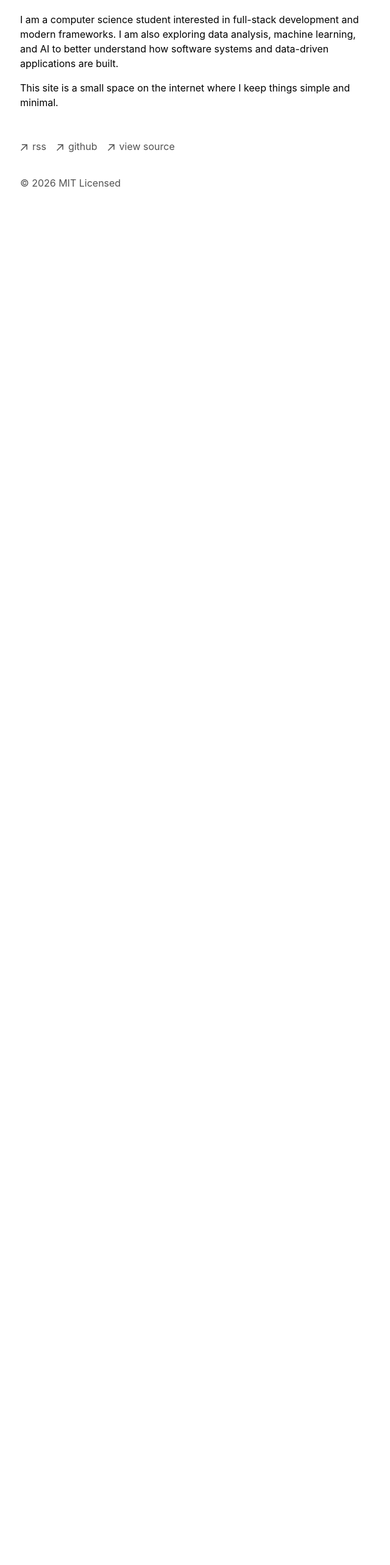
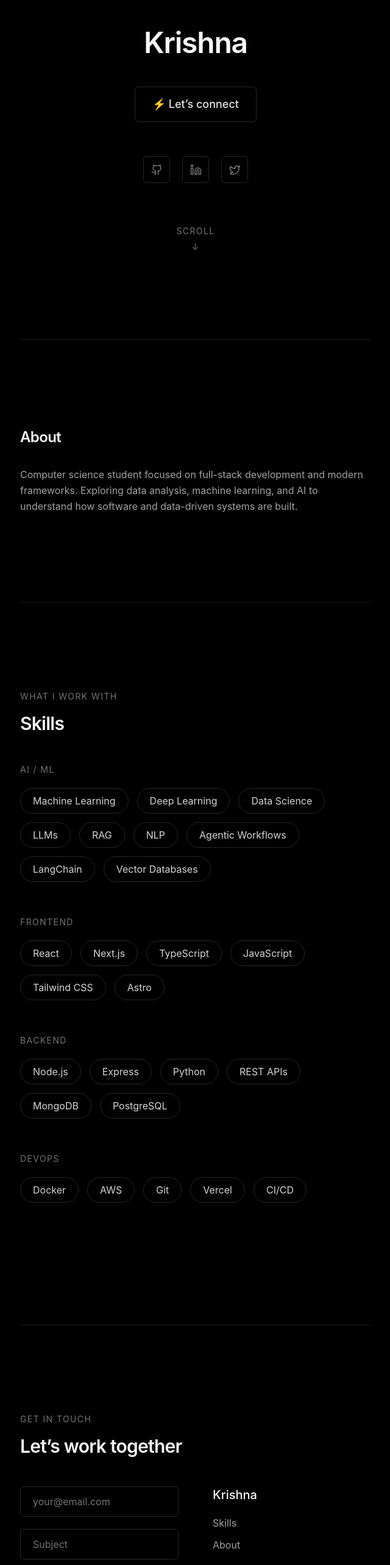
Before and after one commit to KrishnaJadhav2525/krishna-portfolio, a Next.js app: page / in a window 1280 px wide. Shown: the part 180-2746 px from the top of the page at 61% size, without its empty margins (319-959 px from the left). Before the commit the page ends 800 px from the top, so only its background shows below. Built offline with nearby package versions, Linux system fonts and the light colour scheme.

Commit message:
Final polish: spacing, colors, typography locked

```diff
--- a/app/layout.tsx
+++ b/app/layout.tsx
@@ -2,41 +2,17 @@ import './global.css'
 import type { Metadata } from 'next'
 import { GeistSans } from 'geist/font/sans'
 import { GeistMono } from 'geist/font/mono'
-import { Navbar } from './components/nav'
 import { Analytics } from '@vercel/analytics/react'
 import { SpeedInsights } from '@vercel/speed-insights/next'
-import Footer from './components/footer'
 import { baseUrl } from './sitemap'
 
 export const metadata: Metadata = {
   metadataBase: new URL(baseUrl),
-  title: {
-    default: 'Next.js Portfolio Starter',
-    template: '%s | Next.js Portfolio Starter',
-  },
-  description: 'This is my portfolio.',
-  openGraph: {
-    title: 'My Portfolio',
-    description: 'This is my portfolio.',
-    url: baseUrl,
-    siteName: 'My Portfolio',
-    locale: 'en_US',
-    type: 'website',
-  },
-  robots: {
-    index: true,
-    follow: true,
-    googleBot: {
-      index: true,
-      follow: true,
-      'max-video-preview': -1,
-      'max-image-preview': 'large',
-      'max-snippet': -1,
-    },
-  },
+  title: 'Krishna',
+  description: 'Personal website of Krishna.',
 }
 
-const cx = (...classes) => classes.filter(Boolean).join(' ')
+const cx = (...classes: string[]) => classes.filter(Boolean).join(' ')
 
 export default function RootLayout({
   children,
@@ -47,16 +23,27 @@ export default function RootLayout({
     <html
       lang="en"
       className={cx(
-        'text-black bg-white dark:text-white dark:bg-black',
+        'dark',
+        'text-white bg-black',
         GeistSans.variable,
         GeistMono.variable
       )}
     >
-      <body className="antialiased max-w-xl mx-4 mt-8 lg:mx-auto">
-        <main className="flex-auto min-w-0 mt-6 flex flex-col px-2 md:px-0">
-          <Navbar />
+      <body className="antialiased">
+        {/* Top-right navigation */}
+        <header className="fixed top-6 right-8 z-50">
+          <nav className="flex gap-6 text-sm text-neutral-400">
+            <a href="#about" className="hover:text-white transition">
+              About
+            </a>
+            <a href="#skills" className="hover:text-white transition">
+              Skills
+            </a>
+          </nav>
+        </header>
+
+        <main className="max-w-xl mx-4 mt-24 lg:mx-auto">
           {children}
-          <Footer />
           <Analytics />
           <SpeedInsights />
         </main>
--- a/app/page.tsx
+++ b/app/page.tsx
@@ -1,21 +1,195 @@
+import Link from "next/link"
+import { Github, Twitter, Linkedin } from "lucide-react"
+
 export default function Page() {
   return (
-    <section>
-      <h1 className="mb-8 text-2xl font-semibold tracking-tighter">
-        Krishna
-      </h1>
+    <section className="relative bg-black">
+      {/* GLOBAL SOFT GLOW */}
+      <div className="pointer-events-none absolute inset-0 -z-10 bg-[radial-gradient(ellipse_at_top,rgba(99,102,241,0.10),transparent_70%)]" />
 
-      <p className="mb-4">
-        I am a computer science student interested in full-stack development and
-        modern frameworks. I am also exploring data analysis, machine learning,
-        and AI to better understand how software systems and data-driven
-        applications are built.
-      </p>
+      {/* HERO */}
+      <div className="min-h-[80vh] flex flex-col items-center justify-center text-center">
+        <h1 className="text-4xl md:text-5xl font-semibold tracking-tight mb-12 text-neutral-50">
+          Krishna
+        </h1>
 
-      <p className="mb-4">
-        This site is a small space on the internet where I keep things simple
-        and minimal.
-      </p>
+        <Link
+          href="#contact"
+          className="inline-flex items-center gap-2 px-7 py-3.5 text-lg font-medium border border-neutral-800 rounded-md text-neutral-200 hover:text-white hover:border-neutral-600 transition mb-14"
+        >
+          ⚡ Let’s connect
+        </Link>
+
+        <div className="flex gap-5 mb-20">
+          {[Github, Linkedin, Twitter].map((Icon, i) => (
+            <a
+              key={i}
+              href="#"
+              className="w-11 h-11 flex items-center justify-center rounded-md border border-neutral-800 text-neutral-500 hover:text-neutral-200 hover:border-neutral-600 transition"
+            >
+              <Icon size={19} />
+            </a>
+          ))}
+        </div>
+
+        <a
+          href="#about"
+          className="flex flex-col items-center gap-1.5 text-sm tracking-widest uppercase text-neutral-500 hover:text-neutral-300 transition animate-bounce"
+        >
+          <span>Scroll</span>
+          <span>↓</span>
+        </a>
+      </div>
+
+      {/* ABOUT */}
+      <section
+        id="about"
+        className="py-36 scroll-mt-36 border-t border-neutral-900"
+      >
+        <h2 className="text-2xl font-semibold tracking-tight mb-8 text-neutral-100">
+          About
+        </h2>
+
+        <p className="text-base text-neutral-400 leading-relaxed max-w-xl">
+          Computer science student focused on full-stack development and
+          modern frameworks. Exploring data analysis, machine learning,
+          and AI to understand how software and data-driven systems are built.
+        </p>
+      </section>
+
+      {/* SKILLS */}
+      <section
+        id="skills"
+        className="py-36 scroll-mt-36 border-t border-neutral-900"
+      >
+        <p className="text-sm text-neutral-500 mb-4 tracking-widest">
+          WHAT I WORK WITH
+        </p>
+
+        <h2 className="text-3xl font-semibold tracking-tight mb-12 text-neutral-100">
+          Skills
+        </h2>
+
+        {[
+          {
+            title: "AI / ML",
+            items: [
+              "Machine Learning",
+              "Deep Learning",
+              "Data Science",
+              "LLMs",
+              "RAG",
+              "NLP",
+              "Agentic Workflows",
+              "LangChain",
+              "Vector Databases",
+            ],
+          },
+          {
+            title: "Frontend",
+            items: [
+              "React",
+              "Next.js",
+              "TypeScript",
+              "JavaScript",
+              "Tailwind CSS",
+              "Astro",
+            ],
+          },
+          {
+            title: "Backend",
+            items: [
+              "Node.js",
+              "Express",
+              "Python",
+              "REST APIs",
+              "MongoDB",
+              "PostgreSQL",
+            ],
+          },
+          {
+            title: "DevOps",
+            items: ["Docker", "AWS", "Git", "Vercel", "CI/CD"],
+          },
+        ].map(section => (
+          <div key={section.title} className="mb-14">
+            <p className="text-sm text-neutral-500 mb-5 tracking-widest">
+              {section.title.toUpperCase()}
+            </p>
+            <div className="flex flex-wrap gap-3.5">
+              {section.items.map(skill => (
+                <span
+                  key={skill}
+                  className="px-5 py-2 text-base rounded-full border border-neutral-800 text-neutral-300 hover:border-neutral-600 transition"
+                >
+                  {skill}
+                </span>
+              ))}
+            </div>
+          </div>
+        ))}
+      </section>
+
+      {/* CONTACT */}
+      <section
+        id="contact"
+        className="py-36 scroll-mt-36 border-t border-neutral-900"
+      >
+        <p className="text-sm text-neutral-500 mb-4 tracking-widest">
+          GET IN TOUCH
+        </p>
+
+        <h2 className="text-3xl font-semibold tracking-tight mb-12 text-neutral-100">
+          Let’s work together
+        </h2>
+
+        <div className="grid md:grid-cols-2 gap-14">
+          <div className="space-y-5">
+            <input
+              type="email"
+              placeholder="your@email.com"
+              className="w-full bg-black border border-neutral-800 rounded-md px-5 py-3 text-base text-neutral-200 placeholder-neutral-500 focus:outline-none focus:border-neutral-600"
+            />
+
+            <input
+              type="text"
+              placeholder="Subject"
+              className="w-full bg-black border border-neutral-800 rounded-md px-5 py-3 text-base text-neutral-200 placeholder-neutral-500 focus:outline-none focus:border-neutral-600"
+            />
+
+            <textarea
+              placeholder="Your message..."
+              rows={4}
+              className="w-full bg-black border border-neutral-800 rounded-md px-5 py-3 text-base text-neutral-200 placeholder-neutral-500 focus:outline-none focus:border-neutral-600"
+            />
+
+            <button
+              type="button"
+              className="mt-6 w-full bg-neutral-100 text-black py-3 rounded-md text-base font-medium hover:bg-white transition"
+            >
+              Send Message
+            </button>
+          </div>
+
+          <div className="flex flex-col justify-between">
+            <div>
+              <h3 className="text-xl font-medium mb-5 text-neutral-100">
+                Krishna
+              </h3>
+              <ul className="space-y-3 text-base text-neutral-400">
+                <li><a href="#skills" className="hover:text-white">Skills</a></li>
+                <li><a href="#about" className="hover:text-white">About</a></li>
+              </ul>
+            </div>
+
+            <div className="flex gap-5 mt-10 text-neutral-500">
+              <Github size={18} />
+              <Linkedin size={18} />
+              <Twitter size={18} />
+            </div>
+          </div>
+        </div>
+      </section>
     </section>
   )
 }
--- a/package.json
+++ b/package.json
@@ -13,6 +13,7 @@
     "@vercel/analytics": "^1.1.3",
     "@vercel/speed-insights": "^1.0.9",
     "geist": "1.2.2",
+    "lucide-react": "^0.562.0",
     "next": "^16.0.10",
     "next-mdx-remote": "^4.4.1",
     "postcss": "^8.4.35",
```
Also changed, not shown: 1 other file (tests, documents, lock files or other folders).
